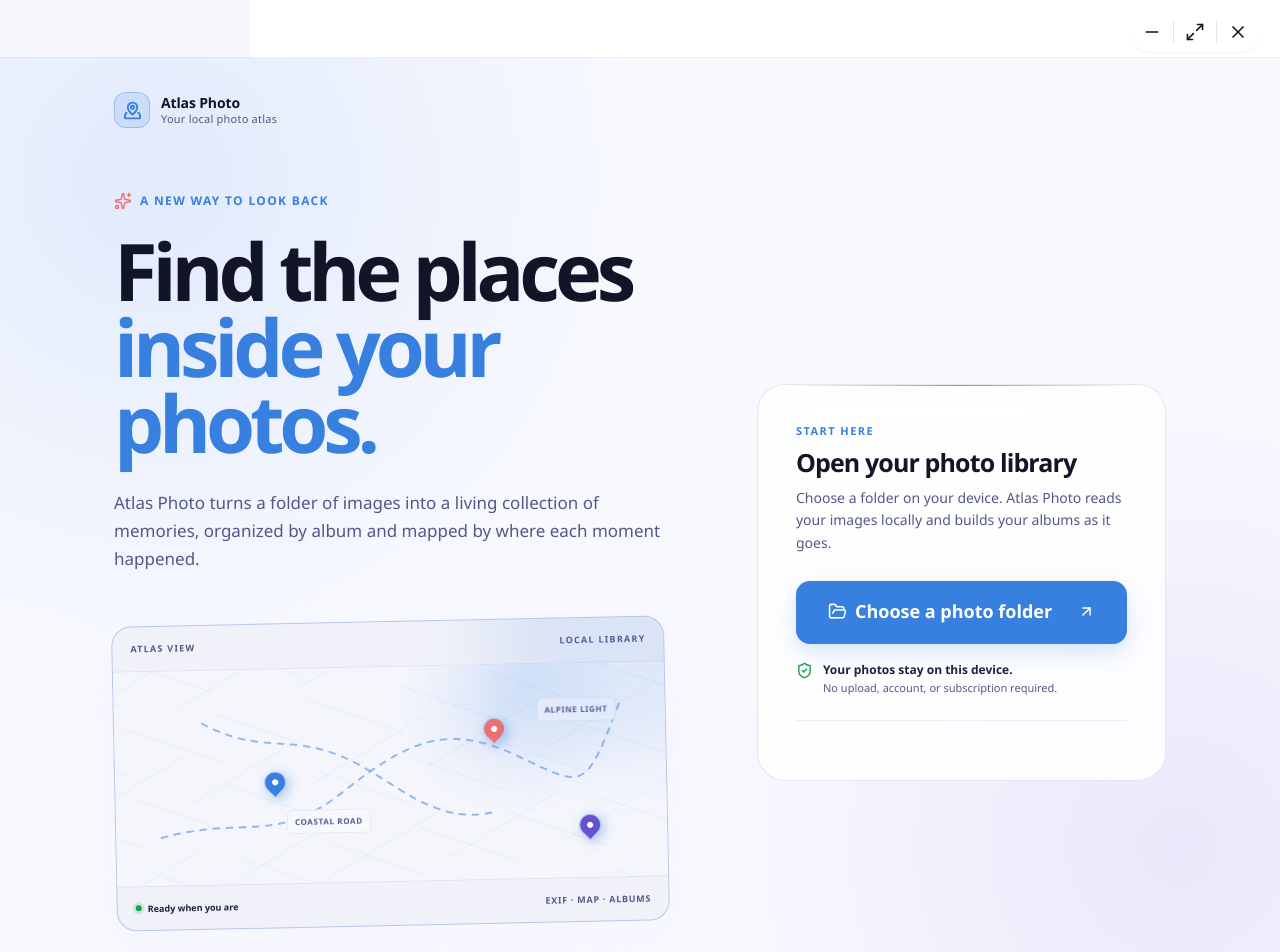
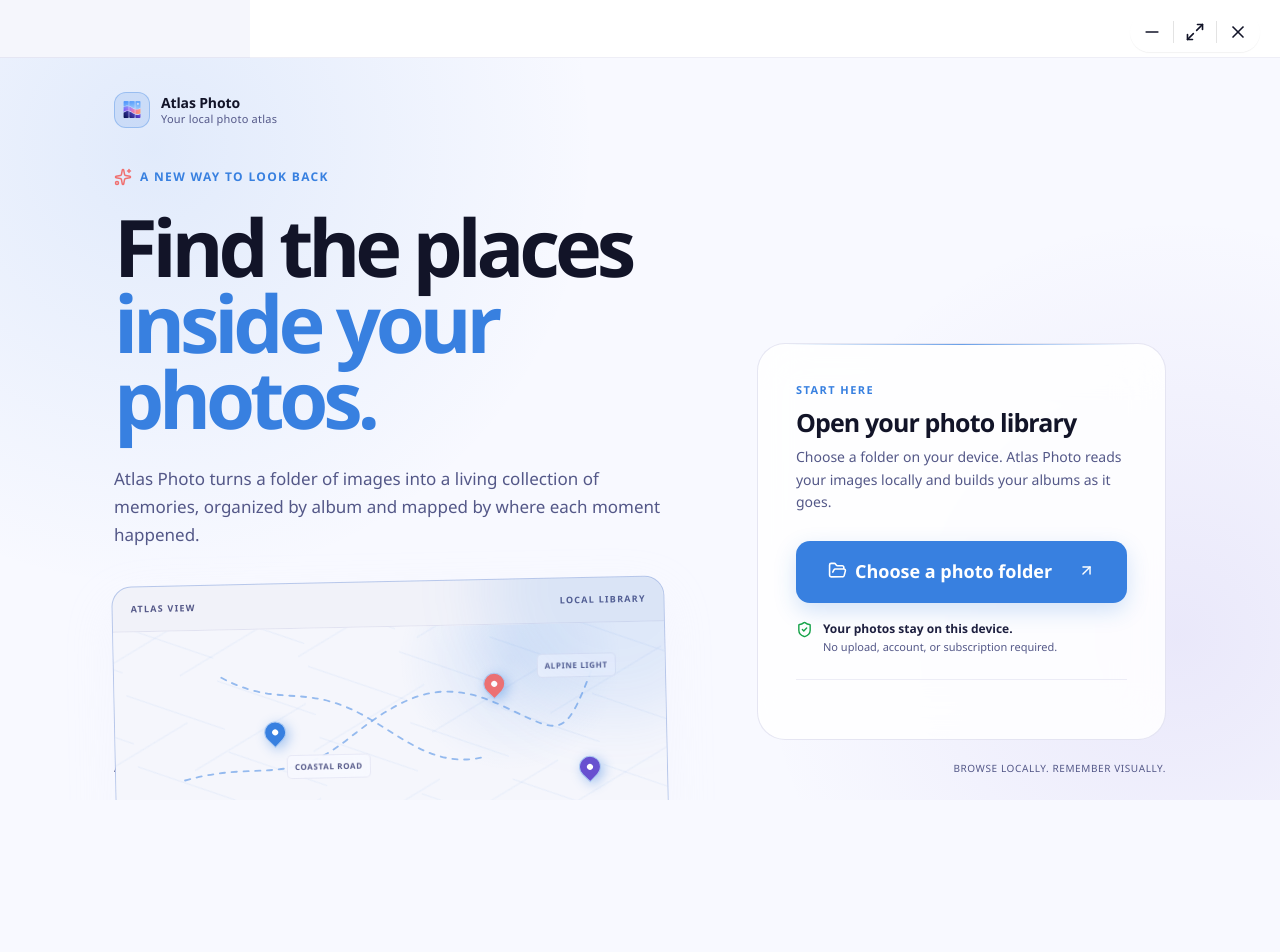
Before and after one commit to programmerlapar/atlas-photo, a React (Vite) app: page /#/ in a window 1280 px wide. Shown: the top 952 px of the page. After the commit the page ends 800 px from the top, so only its background shows below. Built offline with nearby package versions, Linux system fonts and the light colour scheme.

Commit message:
AAT-122 fit welcome menu to viewport

```diff
--- a/src/renderer/styles/globals.css
+++ b/src/renderer/styles/globals.css
@@ -1550,9 +1550,11 @@
    signature, while keeping the first action and recent folders close at hand. */
 .welcome-screen {
   position: relative;
-  min-height: calc(100vh - 58px);
+  height: calc(100vh - 58px);
+  height: calc(100dvh - 58px);
+  min-height: 0;
   overflow-x: hidden;
-  overflow-y: auto;
+  overflow-y: hidden;
   background:
     radial-gradient(
       circle at 12% 12%,
@@ -1573,7 +1575,8 @@
   z-index: 1;
   display: flex;
   width: min(100%, 1180px);
-  min-height: calc(100vh - 58px);
+  height: 100%;
+  min-height: 0;
   margin: 0 auto;
   flex-direction: column;
   padding: 34px clamp(22px, 5vw, 72px) 24px;
@@ -1596,6 +1599,13 @@
   color: var(--color-primary);
 }
 
+.welcome-brand-mark img {
+  width: 24px;
+  height: 24px;
+  border-radius: 6px;
+  object-fit: cover;
+}
+
 .welcome-brand-name {
   color: var(--text-primary);
   font-size: 14px;
@@ -1615,9 +1625,10 @@
   display: grid;
   align-items: center;
   flex: 1;
+  min-height: 0;
   grid-template-columns: minmax(0, 1.15fr) minmax(340px, 0.85fr);
   gap: clamp(42px, 7vw, 104px);
-  padding: clamp(48px, 8vh, 88px) 0 clamp(40px, 7vh, 72px);
+  padding: clamp(24px, 5vh, 64px) 0 clamp(20px, 4vh, 48px);
 }
 
 .welcome-story {
@@ -1670,7 +1681,7 @@
 .welcome-preview {
   position: relative;
   overflow: hidden;
-  margin-top: clamp(34px, 6vh, 62px);
+  margin-top: clamp(22px, 4vh, 48px);
   border: 1px solid
     color-mix(in srgb, var(--color-primary) 22%, var(--border-default));
   border-radius: 20px;
@@ -1716,7 +1727,8 @@
 
 .welcome-map {
   position: relative;
-  min-height: 214px;
+  height: clamp(128px, 24vh, 214px);
+  min-height: 0;
   overflow: hidden;
   background:
     radial-gradient(
@@ -1847,8 +1859,8 @@
 .welcome-values {
   display: flex;
   flex-wrap: wrap;
-  gap: 12px 24px;
-  margin-top: 30px;
+  gap: 10px 20px;
+  margin-top: clamp(16px, 3vh, 30px);
   color: var(--text-tertiary);
   font-size: 11px;
   font-weight: 650;
@@ -1860,7 +1872,15 @@
   gap: 7px;
 }
 
-.welcome-values svg {
+.welcome-value-icon {
+  display: grid;
+  width: 28px;
+  height: 28px;
+  flex: 0 0 auto;
+  place-items: center;
+  border: 1px solid color-mix(in srgb, var(--color-primary) 28%, transparent);
+  border-radius: 9px;
+  background: color-mix(in srgb, var(--color-primary) 10%, transparent);
   color: var(--color-primary);
 }
 
@@ -1869,6 +1889,8 @@
   align-self: center;
   width: 100%;
   max-width: 430px;
+  max-height: 100%;
+  overflow-y: auto;
   border-color: var(--border-default);
   background: color-mix(in srgb, var(--bg-elevated) 86%, transparent);
   padding: clamp(25px, 3.2vw, 38px) !important;
@@ -2050,11 +2072,89 @@
   text-transform: uppercase;
 }
 
+@media (max-height: 700px) and (min-width: 901px) {
+  .welcome-shell {
+    padding-top: 18px;
+    padding-bottom: 14px;
+  }
+
+  .welcome-layout {
+    gap: clamp(28px, 4vw, 56px);
+    padding-top: 16px;
+    padding-bottom: 14px;
+  }
+
+  .welcome-title-row {
+    margin-bottom: 12px;
+  }
+
+  .welcome-story h1 {
+    font-size: clamp(2.6rem, 5.4vw, 4.3rem);
+  }
+
+  .welcome-intro {
+    margin-top: 16px;
+    font-size: 14px;
+    line-height: 1.45;
+  }
+
+  .welcome-preview {
+    margin-top: 18px;
+  }
+
+  .welcome-map {
+    height: clamp(110px, 18vh, 160px);
+  }
+
+  .welcome-preview-header,
+  .welcome-preview-footer {
+    padding: 10px 14px;
+  }
+
+  .welcome-menu {
+    padding: 22px !important;
+  }
+
+  .welcome-menu h2 {
+    font-size: 22px;
+  }
+
+  .welcome-menu-intro > p:last-child {
+    line-height: 1.4;
+  }
+
+  .welcome-open-button {
+    margin-top: 18px;
+  }
+
+  .welcome-privacy-note {
+    margin-top: 12px;
+  }
+
+  .welcome-menu-divider {
+    margin: 16px 0 13px;
+  }
+
+  .welcome-recent {
+    gap: 8px;
+  }
+
+  .welcome-recent > div:last-child > div {
+    min-height: 32px;
+  }
+}
+
 @media (max-width: 900px) {
+  .welcome-shell {
+    padding-top: 24px;
+    padding-bottom: 18px;
+  }
+
   .welcome-layout {
     grid-template-columns: minmax(0, 1fr);
-    gap: 44px;
-    padding-top: 58px;
+    gap: 22px;
+    padding-top: 32px;
+    overflow: hidden;
   }
 
   .welcome-story-copy {
@@ -2062,7 +2162,7 @@
   }
 
   .welcome-preview {
-    max-width: 640px;
+    display: none;
   }
 
   .welcome-menu {
@@ -2094,14 +2194,6 @@
     margin-top: 32px;
   }
 
-  .welcome-map {
-    min-height: 180px;
-  }
-
-  .welcome-map-label {
-    display: none;
-  }
-
   .welcome-values {
     gap: 10px 17px;
     margin-top: 24px;
@@ -2117,6 +2209,42 @@
   }
 }
 
+@media (max-width: 900px) and (max-height: 700px) {
+  .welcome-layout {
+    gap: 18px;
+    padding-top: 24px;
+    padding-bottom: 12px;
+  }
+
+  .welcome-story-copy {
+    display: grid;
+    gap: 10px;
+  }
+
+  .welcome-title-row {
+    margin-bottom: 0;
+  }
+
+  .welcome-story h1 {
+    font-size: clamp(2.45rem, 10vw, 3.8rem);
+  }
+
+  .welcome-intro {
+    margin-top: 0;
+    font-size: 14px;
+    line-height: 1.4;
+  }
+
+  .welcome-values {
+    margin-top: 12px;
+  }
+
+  .welcome-menu {
+    max-height: 100%;
+    padding: 18px !important;
+  }
+}
+
 @media (prefers-reduced-motion: reduce) {
   .welcome-preview {
     transform: none;
--- a/src/renderer/views/WelcomeScreen.tsx
+++ b/src/renderer/views/WelcomeScreen.tsx
@@ -2,12 +2,13 @@
   ArrowUpRight,
   FolderOpen,
   Globe2,
+  Images,
   Loader2,
-  MapPinned,
   ShieldCheck,
   Sparkles,
 } from 'lucide-react';
 import { useState } from 'react';
+import logoImg from '../assets/logo.png';
 import Button from '../components/ui/Button';
 import Card from '../components/ui/Card';
 import RecentDirectories from '../components/layout/RecentDirectories';
@@ -45,8 +46,8 @@
     <div className="welcome-screen">
       <div className="welcome-shell">
         <header className="welcome-brand">
-          <div className="welcome-brand-mark" aria-hidden="true">
-            <MapPinned size={19} strokeWidth={2.4} />
+          <div className="welcome-brand-mark">
+            <img src={logoImg} alt="" />
           </div>
           <div>
             <p className="welcome-brand-name">Atlas Photo</p>
@@ -113,16 +114,22 @@
             </div>
 
             <div className="welcome-values" aria-label="Atlas Photo features">
-              <div>
-                <Globe2 size={17} aria-hidden="true" />
+              <div className="welcome-value">
+                <span className="welcome-value-icon">
+                  <Globe2 size={17} aria-hidden="true" />
+                </span>
                 <span>Location-aware</span>
               </div>
-              <div>
-                <FolderOpen size={17} aria-hidden="true" />
+              <div className="welcome-value">
+                <span className="welcome-value-icon">
+                  <Images size={17} aria-hidden="true" />
+                </span>
                 <span>Album-first</span>
               </div>
-              <div>
-                <ShieldCheck size={17} aria-hidden="true" />
+              <div className="welcome-value">
+                <span className="welcome-value-icon">
+                  <ShieldCheck size={17} aria-hidden="true" />
+                </span>
                 <span>Private by design</span>
               </div>
             </div>
```
